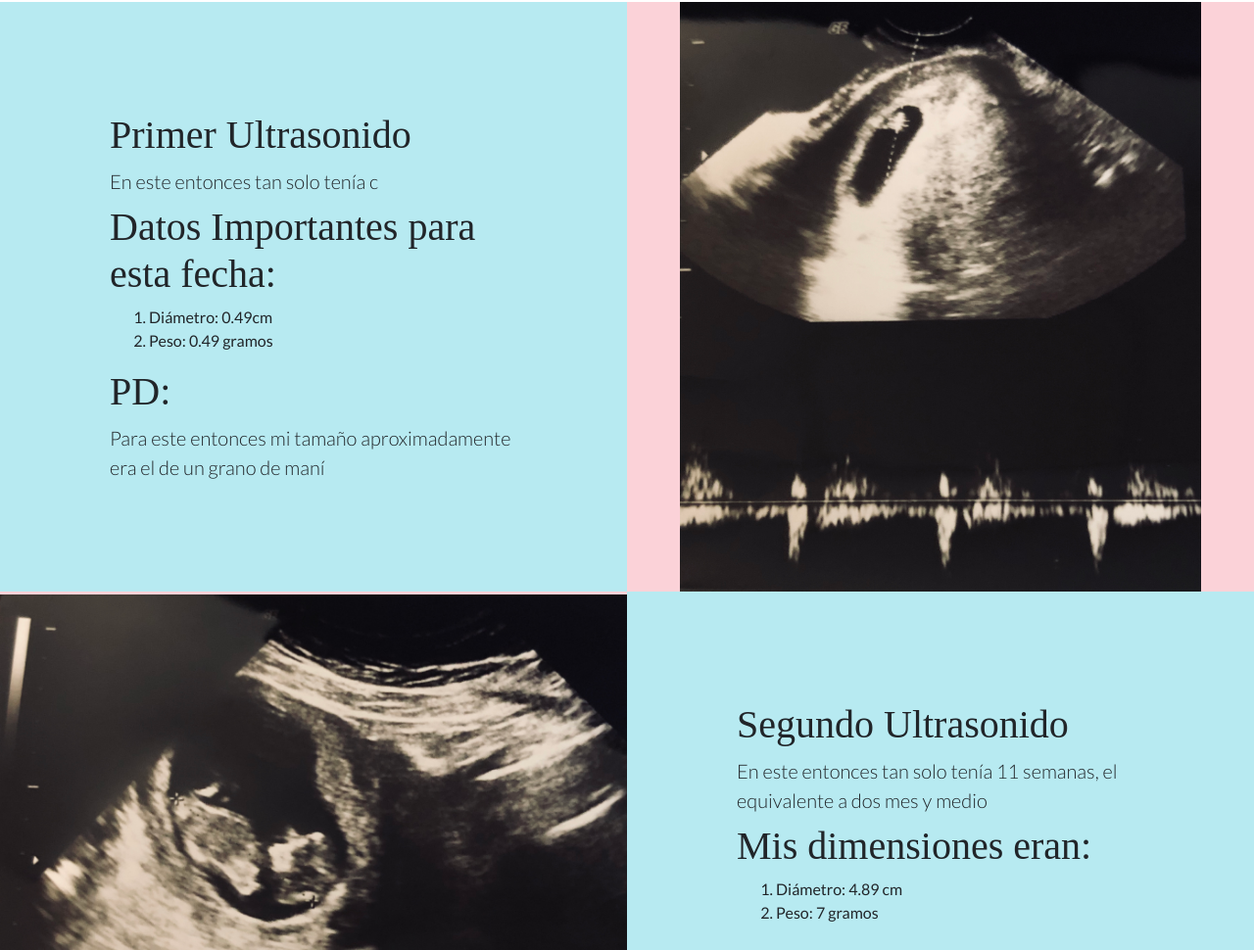
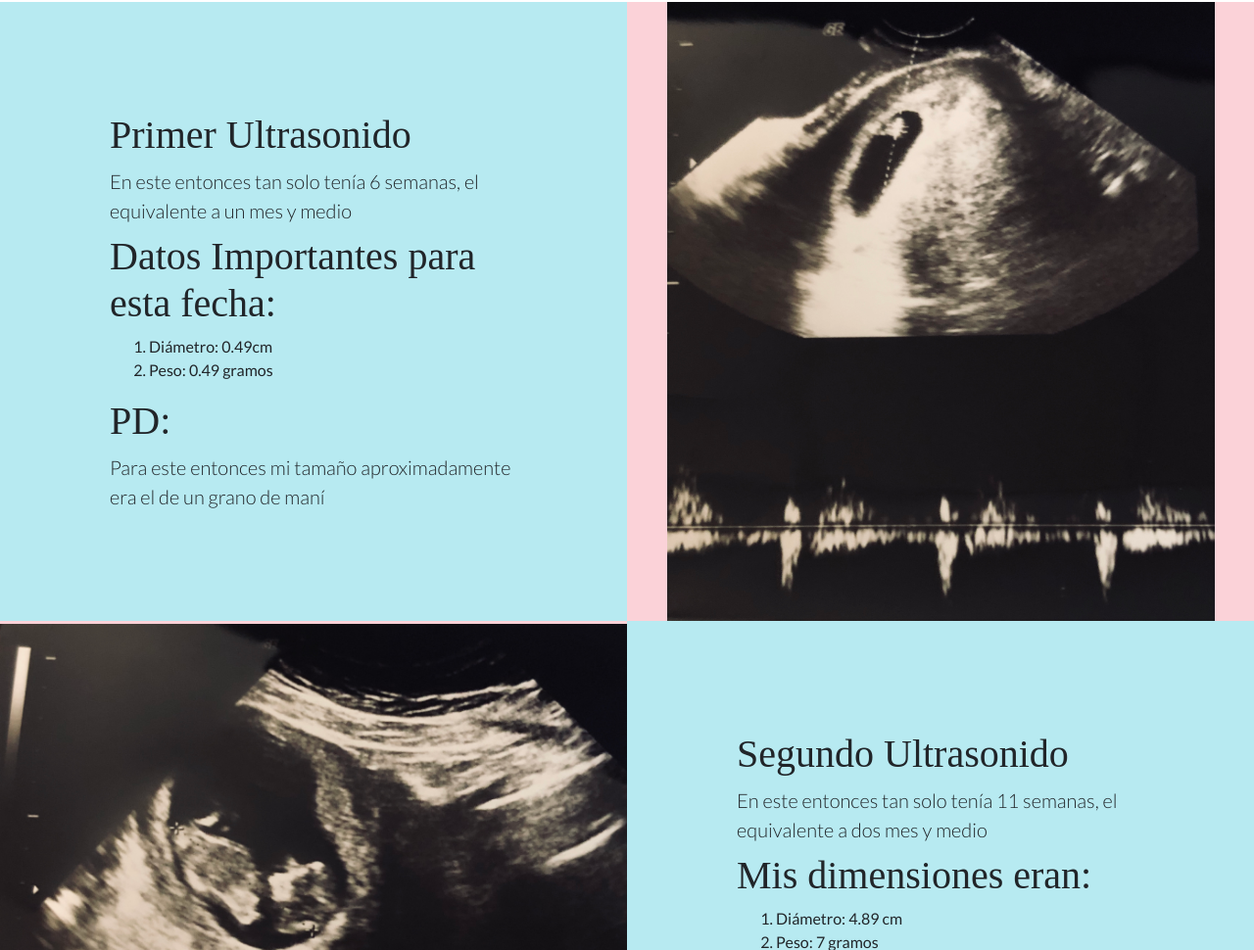
Before and after one commit to marticam/sorpresa, a website: page index.html in a window 1280 px wide. Shown: the part 802-1772 px from the top of the page at 98% size. Drawn offline with Linux system fonts and the light colour scheme; a web font is replaced by a local one.

Commit message:
fixing typos and add to the gitgnore

```diff
--- a/index.html
+++ b/index.html
@@ -80,7 +80,7 @@
           style="background-image: url('img/bg-showcase-1.jpg');"></div>
         <div class="col-lg-6 order-lg-1 my-auto showcase-text bgboy">
           <h2>Primer Ultrasonido</h2>
-          <p class="lead mt-2 mb-0">En este entonces tan solo tenía c</p>
+          <p class="lead mt-2 mb-0">En este entonces tan solo tenía 6 semanas, el equivalente a un mes y medio</p>
           <h3 class="mt-2">Datos Importantes para esta fecha:</h3>
           <ol>
             <li>Diámetro: 0.49cm</li>
```
Also changed, not shown: 1 other file.
